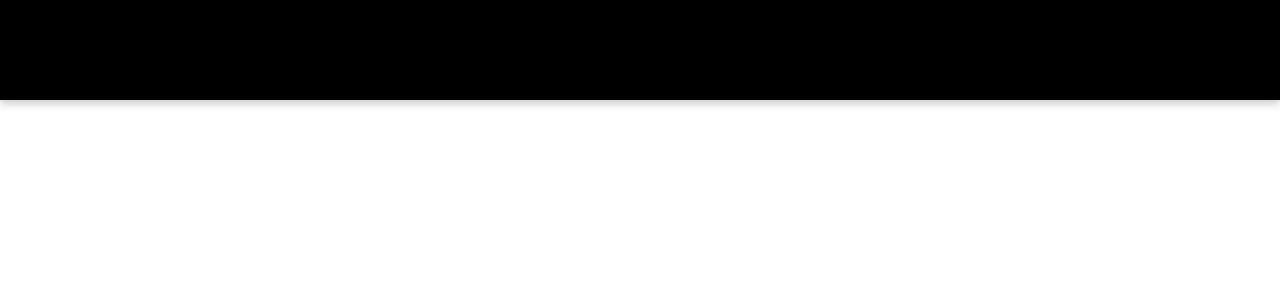
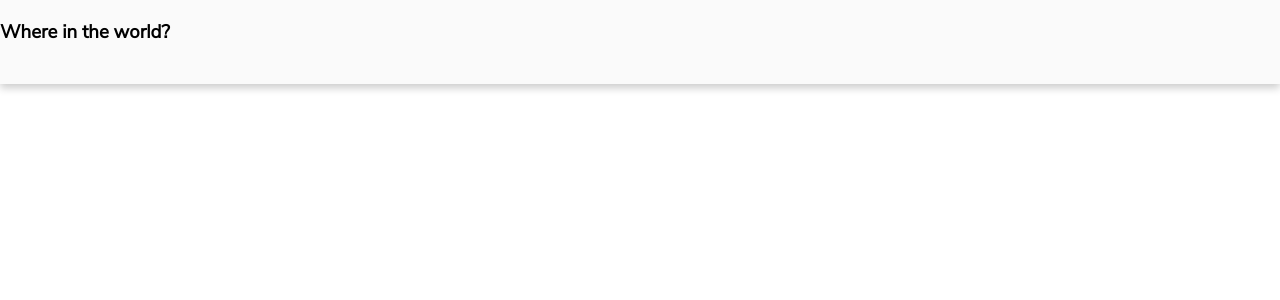
Before and after one commit to abhaydee/Rest-Countries1, a Next.js app: page / in a window 1280 px wide. Shown: the top 300 px of the page. Built offline with nearby package versions, Linux system fonts and the light colour scheme.

Commit message:
changes to Header

```diff
--- a/Components/Header.jsx
+++ b/Components/Header.jsx
@@ -3,7 +3,7 @@ import styles from  "../styles/Header.module.scss"
 function Header() {
     return (
         <div className={styles["header"]}>
-            Where in the World?
+           <h3 className={styles["header__title"]}>Where in the world?</h3>
         </div>
     )
 }
--- a/styles/Header.module.scss
+++ b/styles/Header.module.scss
@@ -1,6 +1,15 @@
 .header{
     width: 100%;
-    height: 6.25rem;
-    background-color:black;
+    height: 5.25rem;
+    background-color:hsl(0, 0%, 98%);
     box-shadow: 0 4px 8px 0 rgba(0, 0, 0, 0.2);
+    display: flex;
+    justify-content: space-between;
+    font-family: 'NunitoSans Regular', serif !important;
 }
+
+
+@font-face {
+    font-family: 'NunitoSans Regular';
+    src: local('NunitoSans Regular'), url("../fonts/NunitoSans-Regular.ttf") format('truetype');
+  }
```
Also changed, not shown: fonts/NunitoSans-Regular.ttf (added).
